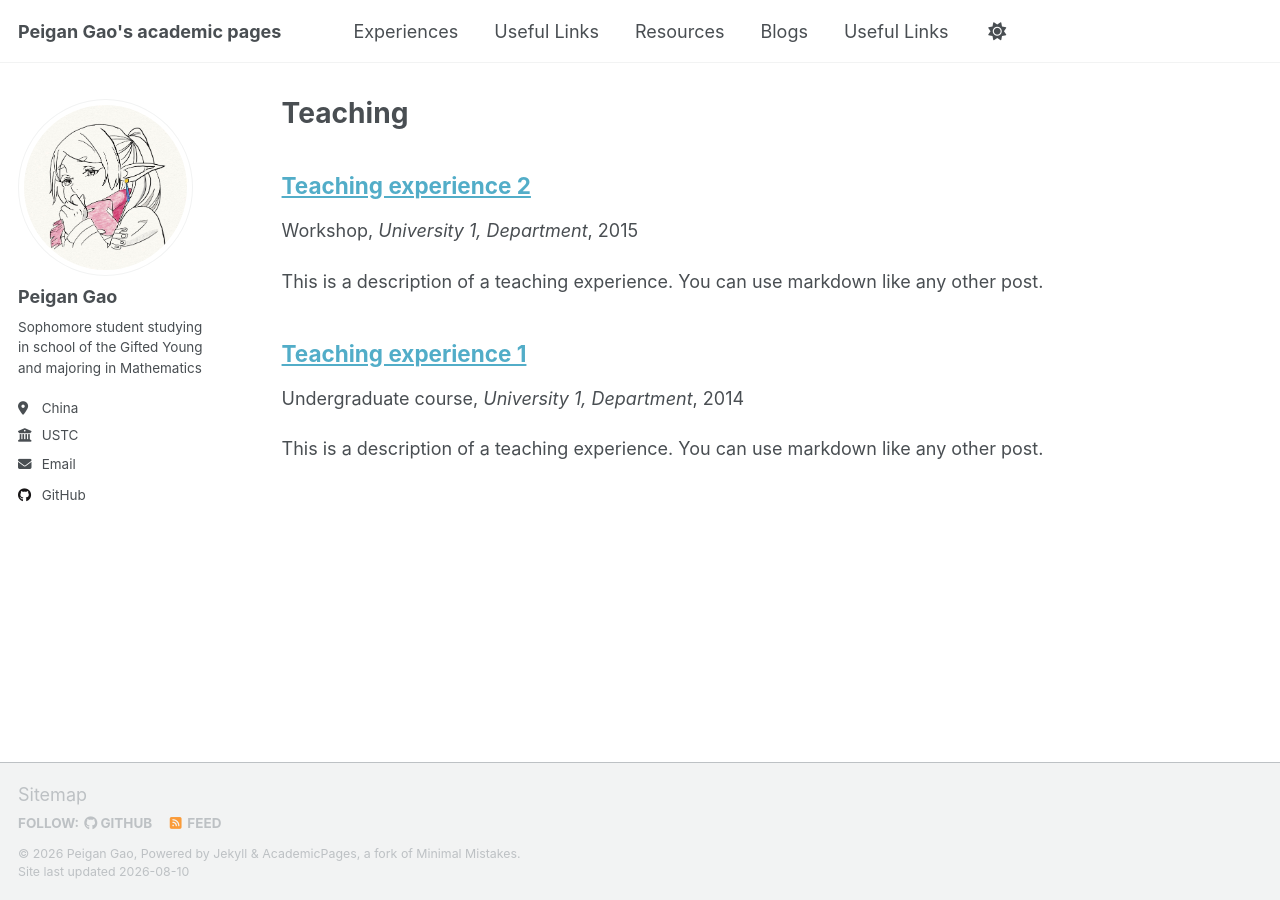
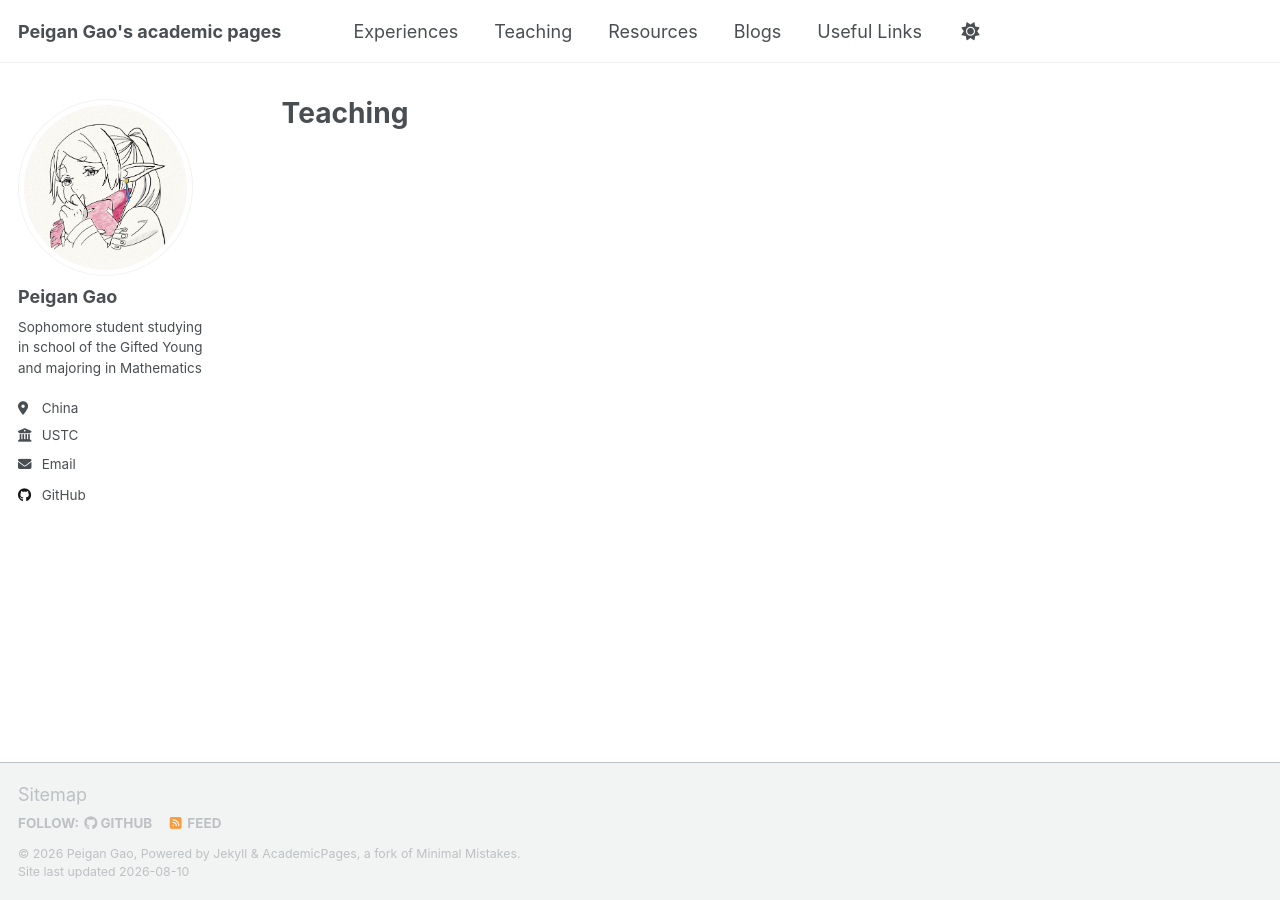
Before and after one commit to ccbb0530/ccbb0530.github.io, a Jekyll site: the page built from _pages/teaching.html, in a window 1280 px wide. Built offline with Jekyll 4.4.1, drawn with Linux system fonts in a browser that asks for light colours; a script that is not in the unit is left out; a file with an impossible date is left out.

Commit message:
New commits

```diff
--- a/_data/navigation.yml
+++ b/_data/navigation.yml
@@ -11,7 +11,7 @@ main:
   - title: "Experiences"
     url: /experiences/
 
-  - title: "Useful Links"
+  - title: "Teaching"
     url: /teaching/
 
   - title: "Resources"
--- a/_teaching/2014-spring-teaching-1.md
+++ /dev/null
@@ -1,20 +0,0 @@
----
-title: "Teaching experience 1"
-collection: teaching
-type: "Undergraduate course"
-permalink: /teaching/2014-spring-teaching-1
-venue: "University 1, Department"
-date: 2014-01-01
-location: "City, Country"
----
-
-This is a description of a teaching experience. You can use markdown like any other post.
-
-Heading 1
-======
-
-Heading 2
-======
-
-Heading 3
-======
--- a/_teaching/2015-spring-teaching-2.md
+++ /dev/null
@@ -1,20 +0,0 @@
----
-title: "Teaching experience 2"
-collection: teaching
-type: "Workshop"
-permalink: /teaching/2015-spring-teaching-1
-venue: "University 1, Department"
-date: 2015-01-01
-location: "City, Country"
----
-
-This is a description of a teaching experience. You can use markdown like any other post.
-
-Heading 1
-======
-
-Heading 2
-======
-
-Heading 3
-======
```
Also changed, not shown: _pages/teaching.md (deleted, +0 -9 lines), _teaching/26-fall-teaching.md (added, +28 -0 lines).
